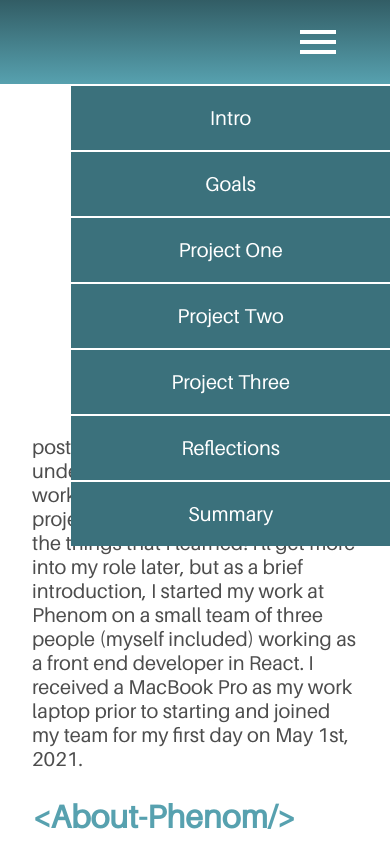
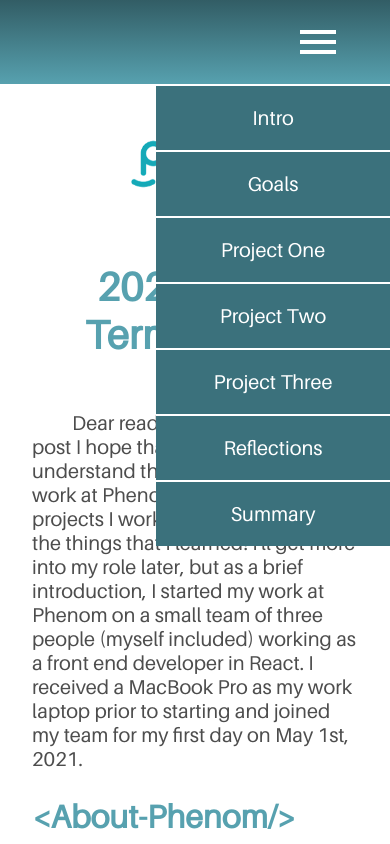
Before and after one commit to Buzzindown/2021wtReport, a plain HTML site: page index.html in a window 390 px wide. Both pictures are taken after a click on the picture 318 px from the left and 42 px from the top of the page. Shown: the top 844 px of the page. Drawn offline with Linux system fonts and the light colour scheme.

```diff
--- a/styles.css
+++ b/styles.css
@@ -72,6 +72,7 @@
 }
 
 #menu li {
+    width: 5em;
     list-style: none;
     display: inline;
     margin: 0px 1em;
@@ -225,9 +226,11 @@
         top: 10vh;
         height: auto;
         background-color: var(--darker-blue);
+        width:60%;
     }
 
     #menu li {
+        width: auto;
         display: block;
         margin: 0;
     }
@@ -236,7 +239,7 @@
         display: block;
         min-width: 140px;
         text-align: center;
-        padding: 1em 5em;
+        padding: 1em 0;
         color: #fff;
         text-decoration: none;
         border-top: 2px solid rgb(255, 255, 255);
```
